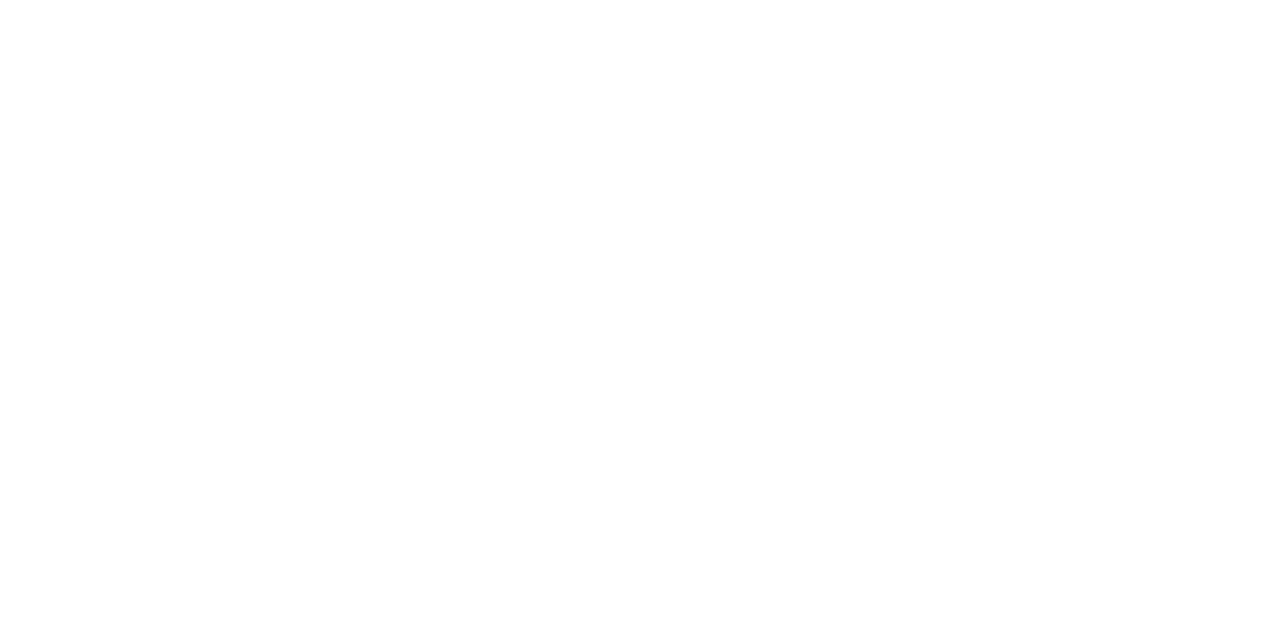
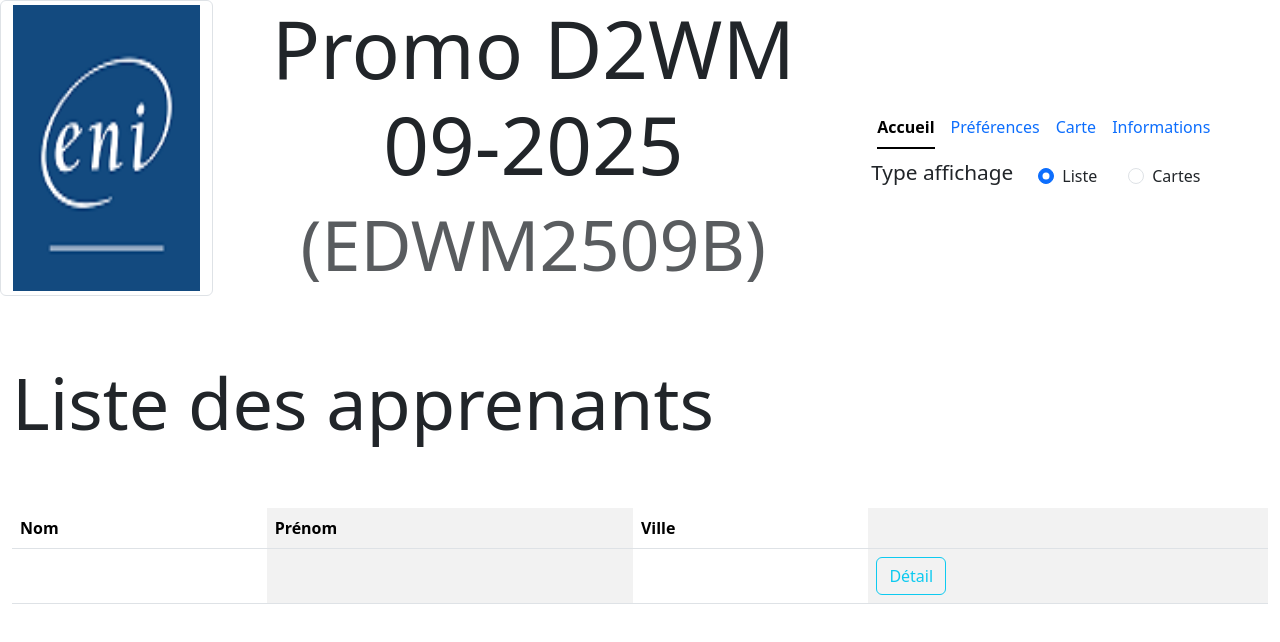
Before and after one commit to ALTersine/promo-eni, a plain HTML site: page index.html in a window 1280 px wide. Drawn offline with nearby package versions, Linux system fonts and the light colour scheme.

Commit message:
ADD : phase 1.1 + modal

```diff
--- a/index.html
+++ b/index.html
@@ -4,9 +4,106 @@
     <meta charset="UTF-8">
     <meta name="viewport" content="width=device-width, initial-scale=1.0">
     <title>Page d'accueil - Promo-eni</title>
+    <link href="https://cdn.jsdelivr.net/npm/bootstrap@5.3.8/dist/css/bootstrap.min.css" rel="stylesheet" integrity="sha384-sRIl4kxILFvY47J16cr9ZwB07vP4J8+LH7qKQnuqkuIAvNWLzeN8tE5YBujZqJLB" crossorigin="anonymous">
     <link rel="stylesheet" href="style.css">
 </head>
-<body>
+<body class="container-fluid">
+    <section id="page-header" class="row">
+        <img src="assets/logo.png" alt="Logo de l'école ENI" id="logoEni" class="img-thumbnail  col-md-3 col-xl-2 d-none d-sm-none d-md-block">
+        <h1 id="titreSite" class="display-1 col-md-8 col-xl-6 flex-row align-self-center justify-content-evenly flex-wrap">Promo D2WM 09-2025 <small class="text-body-secondary">(EDWM2509B)</small></h1>
+
+        <span id="navigationAffichage" class="d-flex flex-row align-items-center justify-content- flex-nowrap col">
+        <!-- Menu en ligne -->
+        <div class="column">
+            <nav id="largeMediaNavigate" class="navbar">
+                <!--Gestion des menus responsive
+                <div id="navbarToggleExternalContent" class="collapse">-->
+            <div class="container-fluid">
+                <ul class="nav nav-underline">
+                <li class="nav-item">
+                    <a href="index.html" id="homeNavigate" class="nav-link active" aria-current="page">Accueil</a>
+                </li>
+                <li class="nav-item">
+                    <a href="preferences.html" id="prefNavigate" class="nav-link">Préférences</a>
+                </li>
+                <li class="nav-item">
+                    <a href="carte.html" id="mapNavigate" class="nav-link">Carte</a>
+                </li>
+                <li class="nav-item">
+                    <a href="informations.html" id="infoNavigate" class="nav-link">Informations</a>
+                </li>
+                </ul>
+            </div>
+                <!-- </div> -->
+            </nav>
+            <!-- Menu burger -->
+            <!-- <nav class="navbar" id="smallMediaNavigate">
+            <div class="container-fluid">
+                <button class="navbar-toggler" type="button" data-bs-toggle="collapse" data-bs-target="#navbarToggleExternalContent" aria-controls="navbarToggleExternalContent" aria-expanded="false" aria-label="Toggle navigation">
+                <span class="navbar-toggler-icon"></span>
+                </button>
+            </div>
+            </nav> -->
+
+        <fieldset id="affichageListeCartes">
+            <legend class="d-flex justify-content-center align-items-center">Type affichage</legend>
+                <div class="form-check form-check-inline">
+                    <input type="radio" name="listeCartes" id="liste" class="form-check-input" checked>
+                    <label for="liste" class="form-check-label">Liste</label>
+                </div>
+                <div class="form-check form-check-inline">
+                    <input type="radio" name="listeCartes" id="cartes" class="form-check-input">
+                    <label for="cartes" class="form-check-label">Cartes</label>
+                </div>
+        </fieldset>
+        </div>
+        </span>
+    </section>
+
+    <section id="tableauApprenants" class="column">
+        <h2 id="titreTableau" class="display-2" style="margin-top: 5%; margin-bottom: 5%;">Liste des apprenants</h2>
+
+        <table class="table table-striped-columns table-hover" style="padding-right: 5%;">
+            <thead>
+                <tr>
+                    <th id="nom">Nom</th>
+                    <th id="prenom">Prénom</th>
+                    <th id="ville">Ville</th>
+                    <th id="detail"></th>
+                </tr>
+            </thead>
+            <tbody>
+                <tr id="1">
+                    <td id="nom_1"></td>
+                    <td id="prenom_1"></td>
+                    <td id="ville_1"></td>
+                    <td id="detail_1">
+                        <button type="button" class="btn btn-outline-info" id="modal_1" data-bs-toggle="modal" data-bs-target="#detailModal">Détail</button>
+                    </td>
+                </tr>
+            </tbody>
+
+        </table>
+
+        <!-- Le modal du lien detail (ctr-v de bootstrap) -->
+        <div class="modal fade" id="detailModal" tabindex="-1" aria-labelledby="exampleModalLabel" aria-hidden="true">
+        <div class="modal-dialog modal-dialog-centered">
+            <div class="modal-content">
+            <div class="modal-header">
+                <button type="button" class="btn-close" data-bs-dismiss="modal" aria-label="Close"></button>
+            </div>
+            <div class="modal-body">
+                ...
+            </div>
+            <div class="modal-footer">
+            </div>
+            </div>
+        </div>
+        </div>
+
+    </section>
 
 </body>
+<script src="https://cdn.jsdelivr.net/npm/bootstrap@5.3.8/dist/js/bootstrap.bundle.min.js" integrity="sha384-FKyoEForCGlyvwx9Hj09JcYn3nv7wiPVlz7YYwJrWVcXK/BmnVDxM+D2scQbITxI" crossorigin="anonymous"></script>
+<script src="script.js" defer></script>
 </html>
--- /dev/null
+++ b/script.js
@@ -0,0 +1,6 @@
+const myModal = document.getElementById('detailModal')
+const myInput = document.getElementById('modal_1')
+
+myModal.addEventListener('shown.bs.modal', () => {
+  myInput.focus()
+})
--- a/style.css
+++ b/style.css
@@ -0,0 +1,31 @@
+/*container-fluid mt-3 text-light p-3 mb-2 bg-light-subtle text-light-emphasis d-flex flex-column min-vh-100*/
+body{
+    display: flex;
+    flex-direction: column;
+}
+
+h1{
+    text-align: center;
+}
+
+#affichageListeCartes {
+    display: flex;
+    align-items: center;
+    justify-content: center;
+    gap: 15px;
+    margin: auto;
+    width: fit-content;
+}
+
+#affichageListeCartes legend {
+  margin-right: 10px;
+  font-size: 1.3rem;
+}
+
+
+
+/* @media screen only(width>=768px) {
+    #smallMediaNavigate{
+        display: none;
+    }
+} */
```
Also changed, not shown: assets/logo.png (added).
